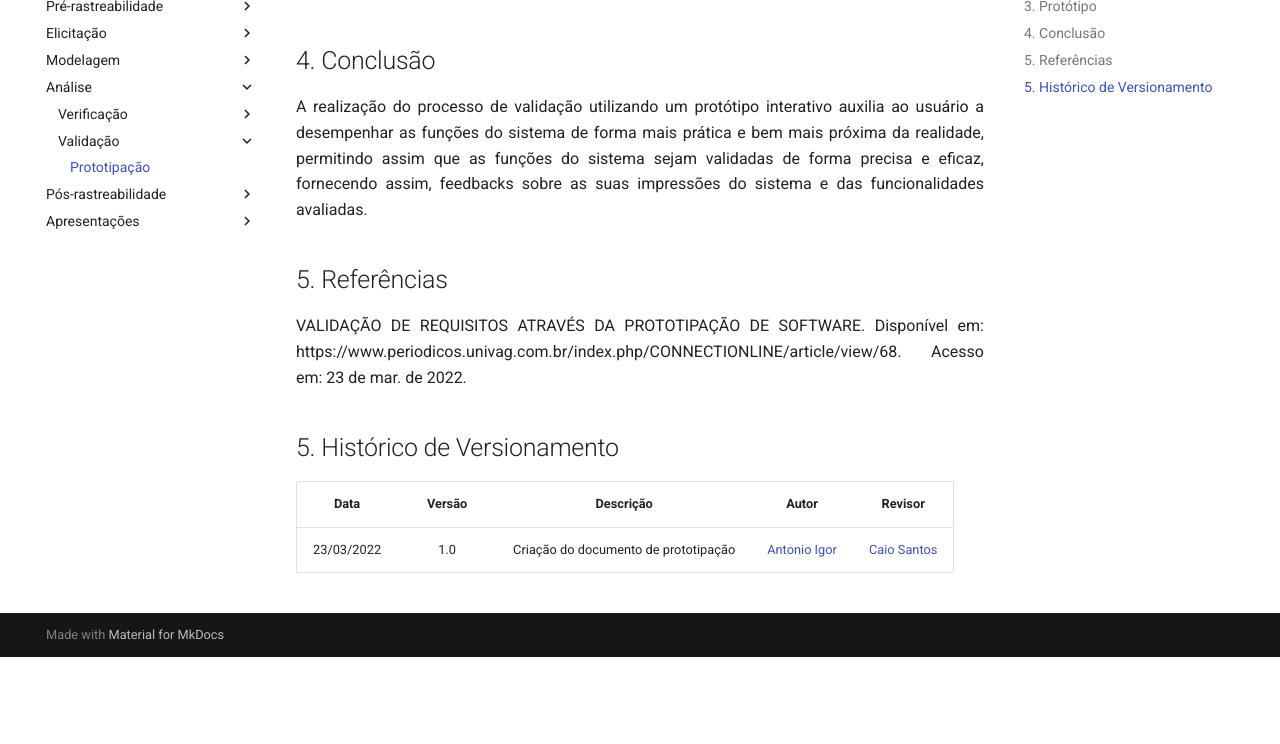
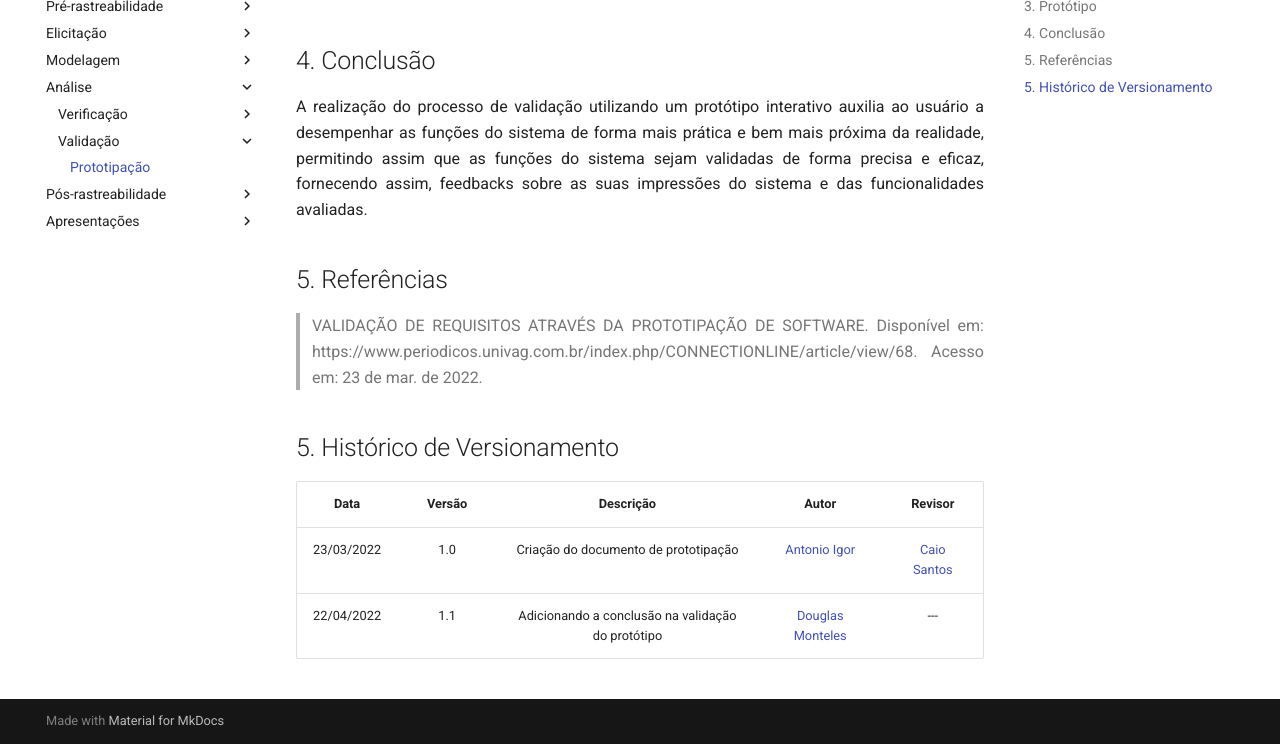
Before and after one commit to Requisitos-de-Software/2021.2-Prime-video, an MkDocs documentation site: the page built from docs/analise/validacao/prototipo.md, in a window 1280 px wide and 900 px high, scrolled down 906 px, cut to the strip 156-900 px from the top of the window. Built offline with MkDocs 1.6.1 and Material for MkDocs 9.7.7, drawn with Linux system fonts in a browser that asks for light colours; comment, search, counter and statistics services are not loaded; before the commit the page ends 1719 px from its top, so only the background shows below that.

Commit message:
Atualizando o versionamento do doc de protótipo

```diff
--- a/docs/analise/validacao/prototipo.md
+++ b/docs/analise/validacao/prototipo.md
@@ -28,13 +28,12 @@ Abaixo temos o protótipo criado pela equipe. <a href="https://www.figma.com/fil
 
 ## 5. Referências
 
-<p align="justify">
-VALIDAÇÃO DE REQUISITOS ATRAVÉS DA PROTOTIPAÇÃO DE
-SOFTWARE. Disponível em: https://www.periodicos.univag.com.br/index.php/CONNECTIONLINE/article/view/68. Acesso em: 23 de mar. de 2022.
-</p>
+> VALIDAÇÃO DE REQUISITOS ATRAVÉS DA PROTOTIPAÇÃO DE SOFTWARE. Disponível em: https://www.periodicos.univag.com.br/index.php/CONNECTIONLINE/article/view/68. Acesso em: 23 de mar. de 2022.
+
 
 ## 5. Histórico de Versionamento
 
 | Data | Versão | Descrição | Autor | Revisor |
 | :--: | :----: | :-------: | :-------: | :-------: |
 | 23/03/2022  | 1.0 | Criação do documento de prototipação | [Antonio Igor](https://github.com/antonioigorcarvalho) |[Caio Santos](https://github.com/caiobsantos)|
+| 22/04/2022  | 1.1 | Adicionando a conclusão na validação do protótipo | [Douglas Monteles](https://github.com/douglasmonteles) | --- |
```
